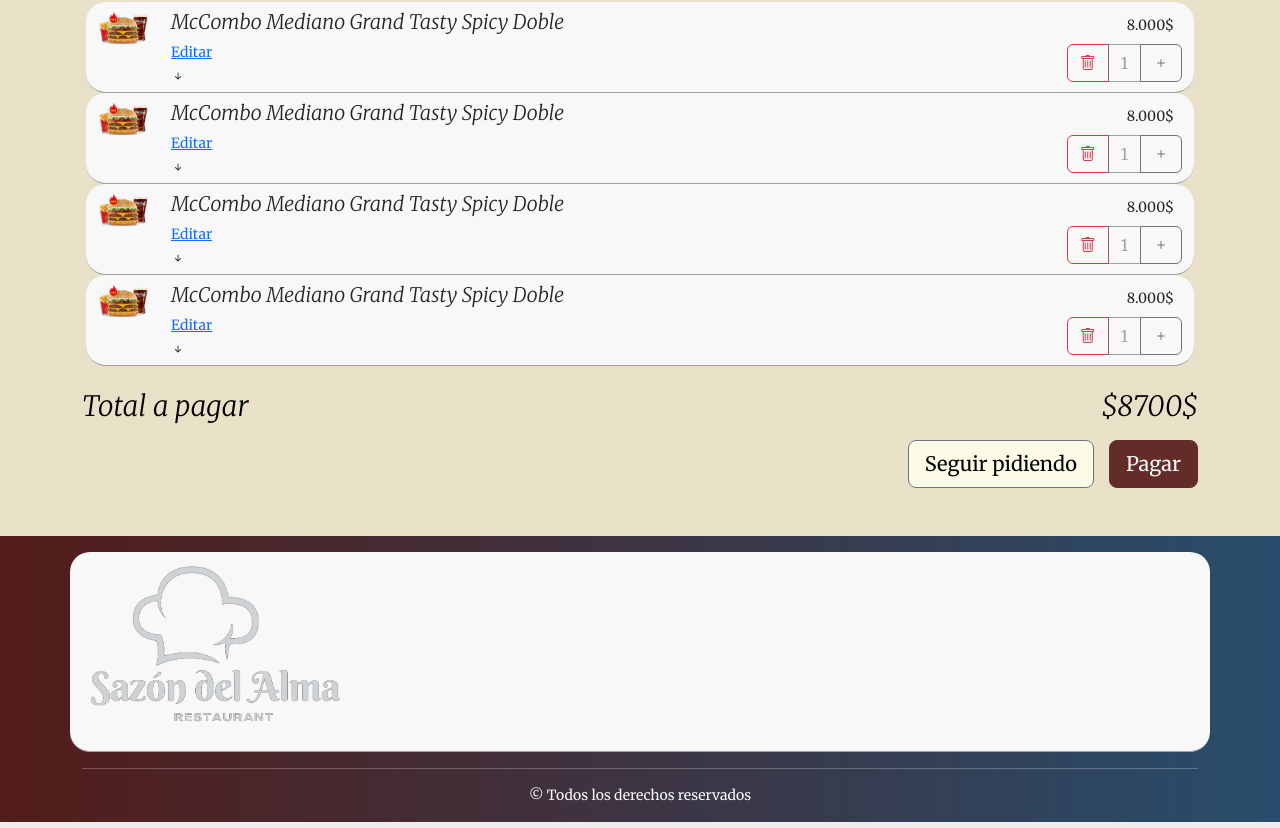
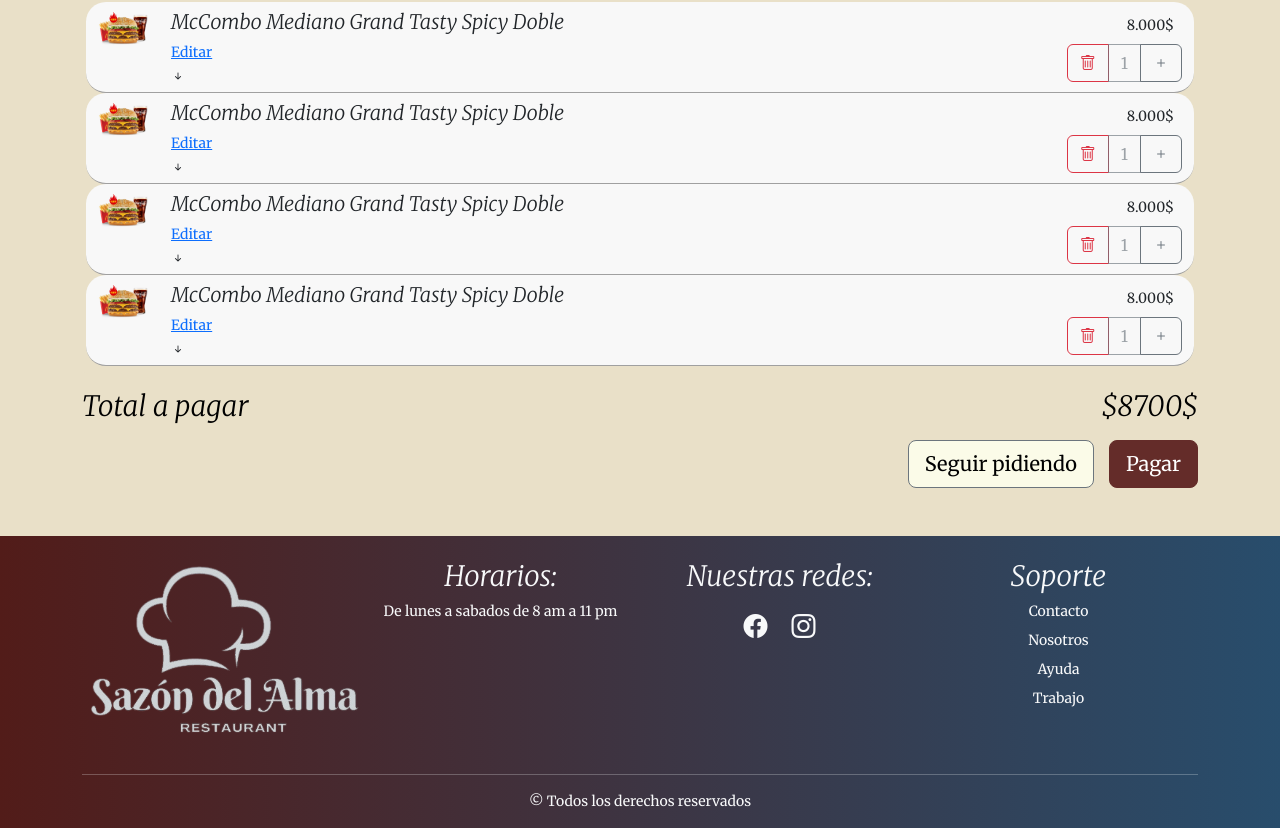
Before and after one commit to SheylaAstorga/RestaurantePF-Frontend, a React (Vite) app: page /pedido in a window 1280 px wide. Shown: the part 245-1073 px from the top of the page. Built offline with nearby package versions, Linux system fonts and the light colour scheme.

Commit message:
solucionamos el error de Row y background

```diff
--- a/src/components/PedidosIndividuales.jsx
+++ b/src/components/PedidosIndividuales.jsx
@@ -25,7 +25,7 @@ const PedidosIndividuales = () => {
 
   return (
     <section>
-      <Row xs={2}>
+      <Row className='fondo-pedidos' xs={2}>
         <Col className="d-flex">
           <img className='imgHamburguesa' src={hamburguesa} alt="imagen del producto" />
           <article className='d-flex flex-column'>
--- a/src/components/common/Footer.jsx
+++ b/src/components/common/Footer.jsx
@@ -6,7 +6,7 @@ const Footer = () => {
     return (
         <footer className='w-100 py-3'>
             <Container>
-                <Row className='text-light'>
+                <div className='text-light d-flex'>
                     <Col lg='3' md="12" sm="12" className='d-flex justify-content-center my-2'>
                         <img src={logo} alt="logo" className='logoFooter' />
                     </Col>
@@ -30,7 +30,7 @@ const Footer = () => {
                         <NavLink to="/error404" className="mb-2 footerCuerpos link-light link-underline-opacity-0 link-underline-opacity-100-hover">Trabajo</NavLink>
                         </div>
                     </Col>
-                </Row>
+                </div>
                 <hr className='text-light' />
                 <p className='text-center footerCuerpos text-light m-0'> &copy; Todos los derechos reservados</p>
             </Container>
--- a/src/style/pedido.css
+++ b/src/style/pedido.css
@@ -41,7 +41,7 @@ h1{
     background-color: var(--colorFondo);
   }
 
-  .row{
+  .fondo-pedidos{
     border-bottom: 0.1px solid rgb(160, 160, 160);
     border-radius: 20px;
     padding-bottom: 5px;
```
